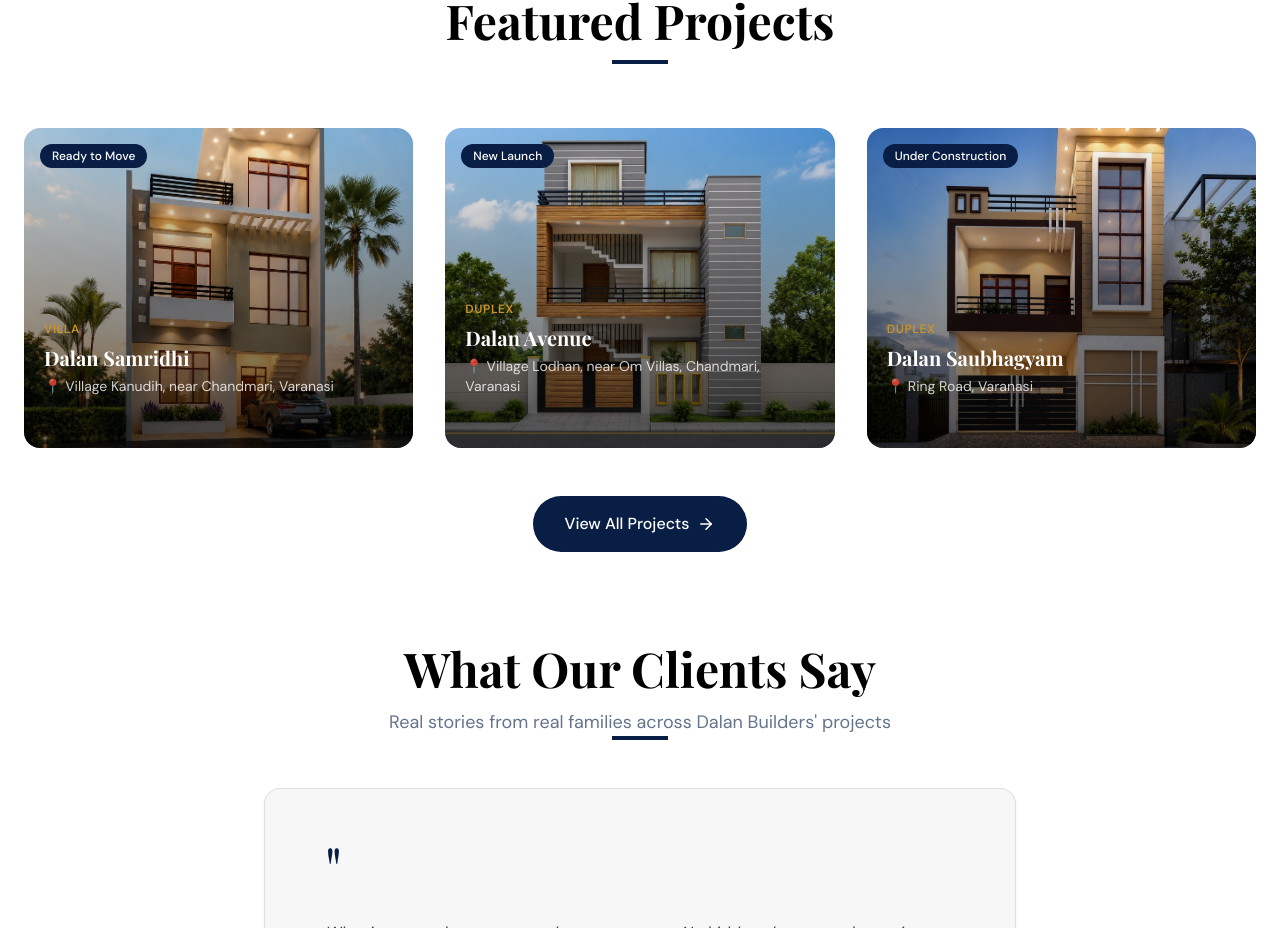
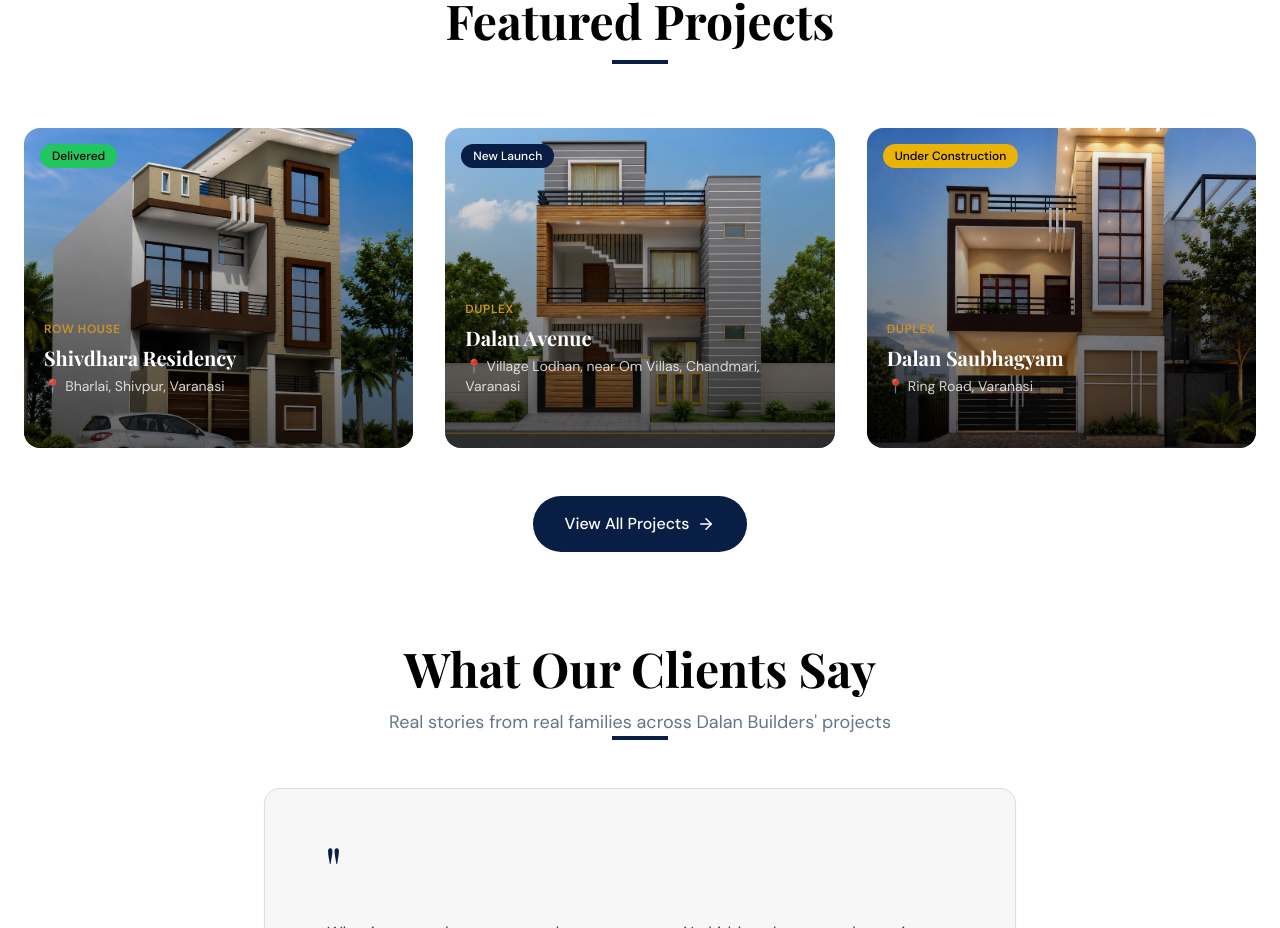
Before and after one commit to ramtajogii/realstate, a Next.js app: page / in a window 1280 px wide. Shown: the part 1560-2488 px from the top of the page. Built offline with nearby package versions, Linux system fonts and the light colour scheme.

Commit message:
change the color

```diff
--- a/app/page.tsx
+++ b/app/page.tsx
@@ -27,12 +27,12 @@ const extendedHeroSlides = [
 
 const featuredProjects = [
   {
-    id: 'dalan-samridhi',
-    title: 'Dalan Samridhi',
-    location: 'Village Kanudih, near Chandmari, Varanasi',
-    type: 'Villa',
-    image: '/samriddhi/samridhi.png',
-    status: 'Ready to Move',
+    id: 'shivdhara-residency',
+    title: 'Shivdhara Residency',
+    location: 'Bharlai, Shivpur, Varanasi',
+    type: 'Row House',
+    image: '/Shivdhara/shivdhara.png',
+    status: 'Delivered',
   },
   {
     id: 'dalan-avenue',
@@ -51,6 +51,14 @@ const featuredProjects = [
     status: 'Under Construction',
   },
 ]
+
+const statusColors: Record<string, string> = {
+  'Under Construction': 'bg-yellow-500 text-black',
+  'New Launch': 'bg-[#091e44] text-white',
+  'Phase - 1 (Delivered)': 'bg-green-500 text-black',
+  'Delivered': 'bg-green-500 text-black',
+}
+
 
 const testimonials = [
   {
@@ -325,7 +333,7 @@ export default function HomePage() {
                   <div className="project-overlay absolute inset-0 bg-gradient-to-t from-black/90 via-black/50 to-transparent opacity-70 transition-opacity duration-300" />
 
                   {/* Status Badge */}
-                  <span className="absolute top-4 left-4 px-3 py-1 bg-[#091e44] text-white text-xs rounded-full font-medium">
+                  <span className={`absolute top-4 left-4 px-3 py-1 ${statusColors[project.status] || 'bg-[#091e44] text-white'} text-xs rounded-full font-medium`}>
                     {project.status}
                   </span>
 
```
